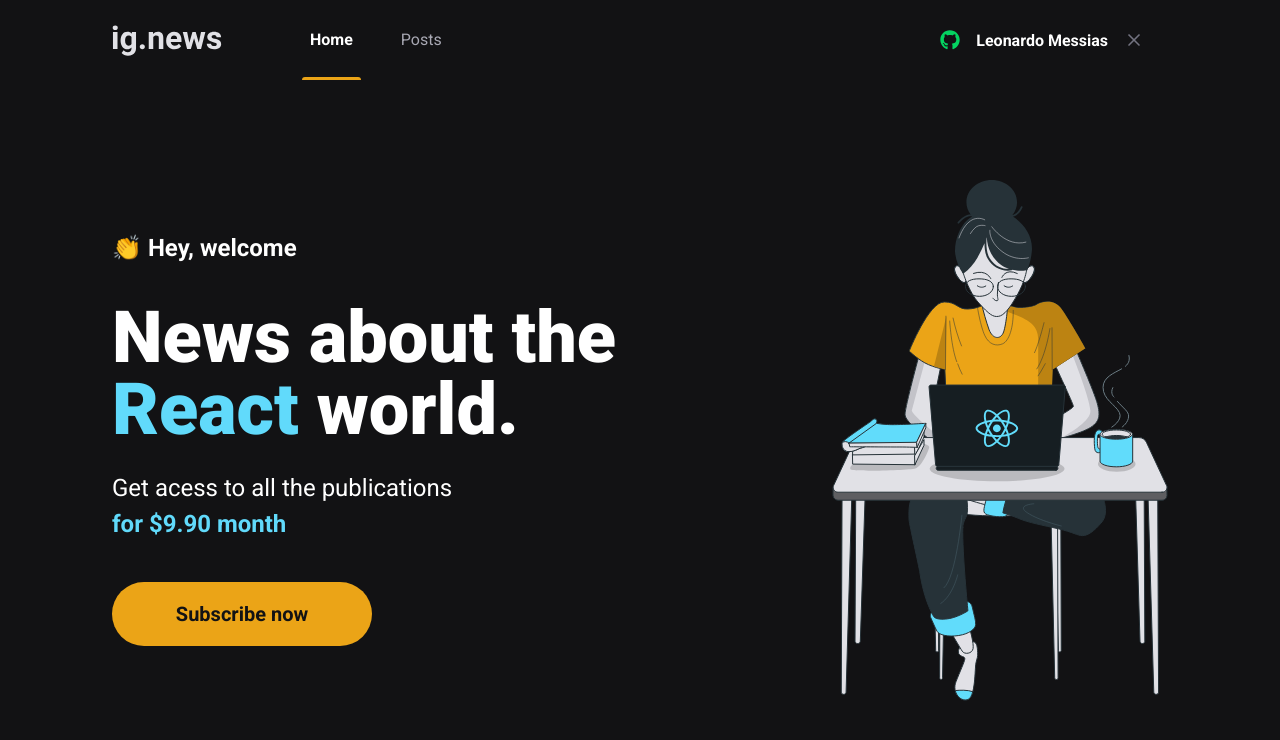
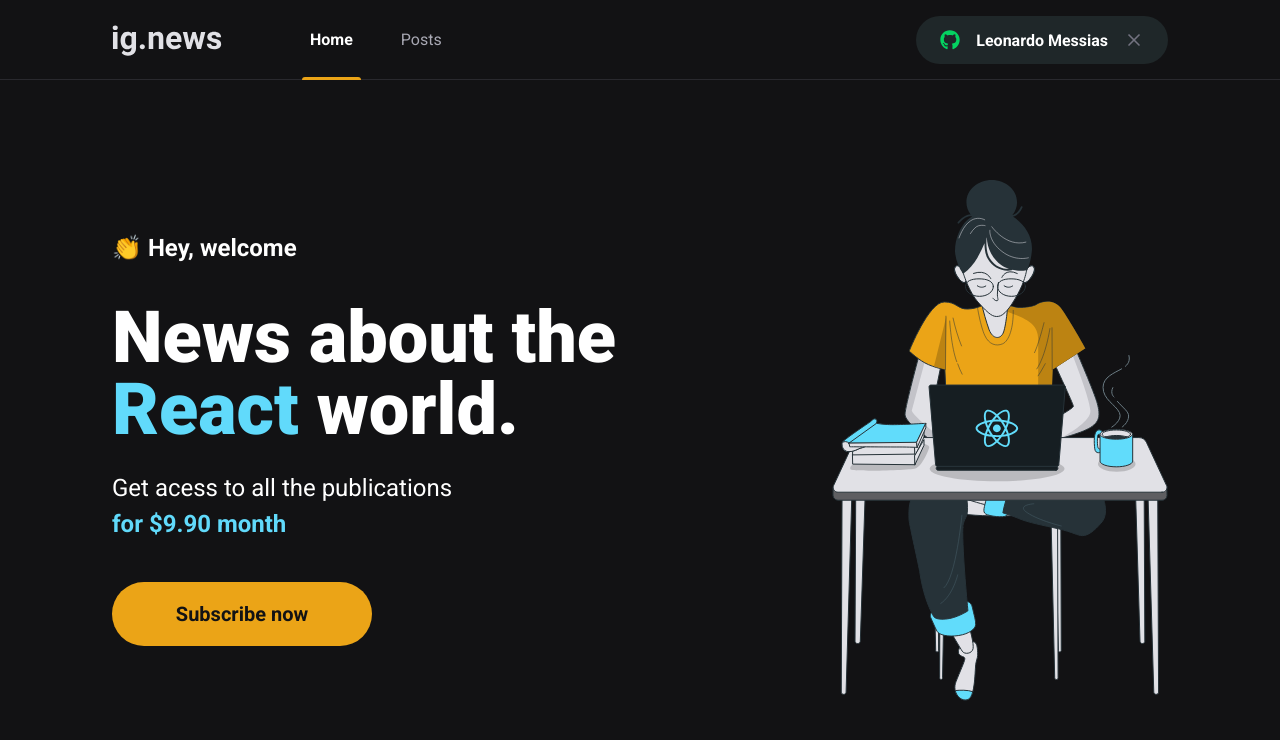
Before and after one commit to LeonardoMessias98/IG.News, a Next.js app: page / in a window 1280 px wide. Shown: the top 740 px of the page. Built offline with nearby package versions, Linux system fonts and the light colour scheme.

Commit message:
feat(global_style): adjusts in global style

```diff
--- a/src/styles/global.scss
+++ b/src/styles/global.scss
@@ -5,10 +5,12 @@
 }
 
 :root {
-  --white: #FFFFFF;
+  --white: #ffffff;
 
   --gray-100: #e1e1e6;
   --gray-300: #a8a8b3;
+  --gray-800: #29292e;
+  --gray-850: #1f2729;
   --gray-900: #121214;
 
   --cyan-500: #61dafb;
@@ -32,7 +34,11 @@ body {
   color: var(--white);
 }
 
-body, input, textarea, select, button {
+body,
+input,
+textarea,
+select,
+button {
   font: 400 1rem "Roboto", sans-serif;
   outline: none;
 }
```
